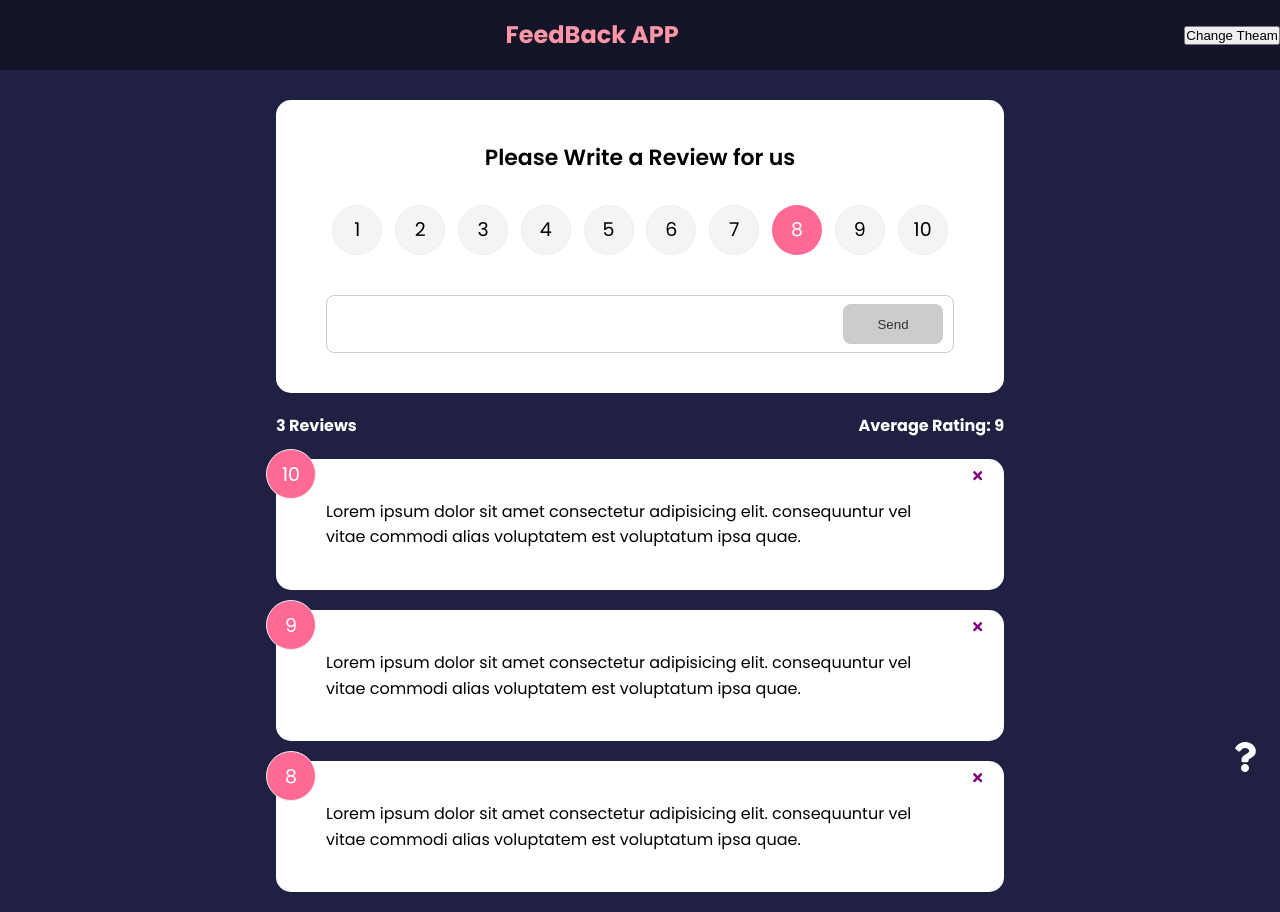
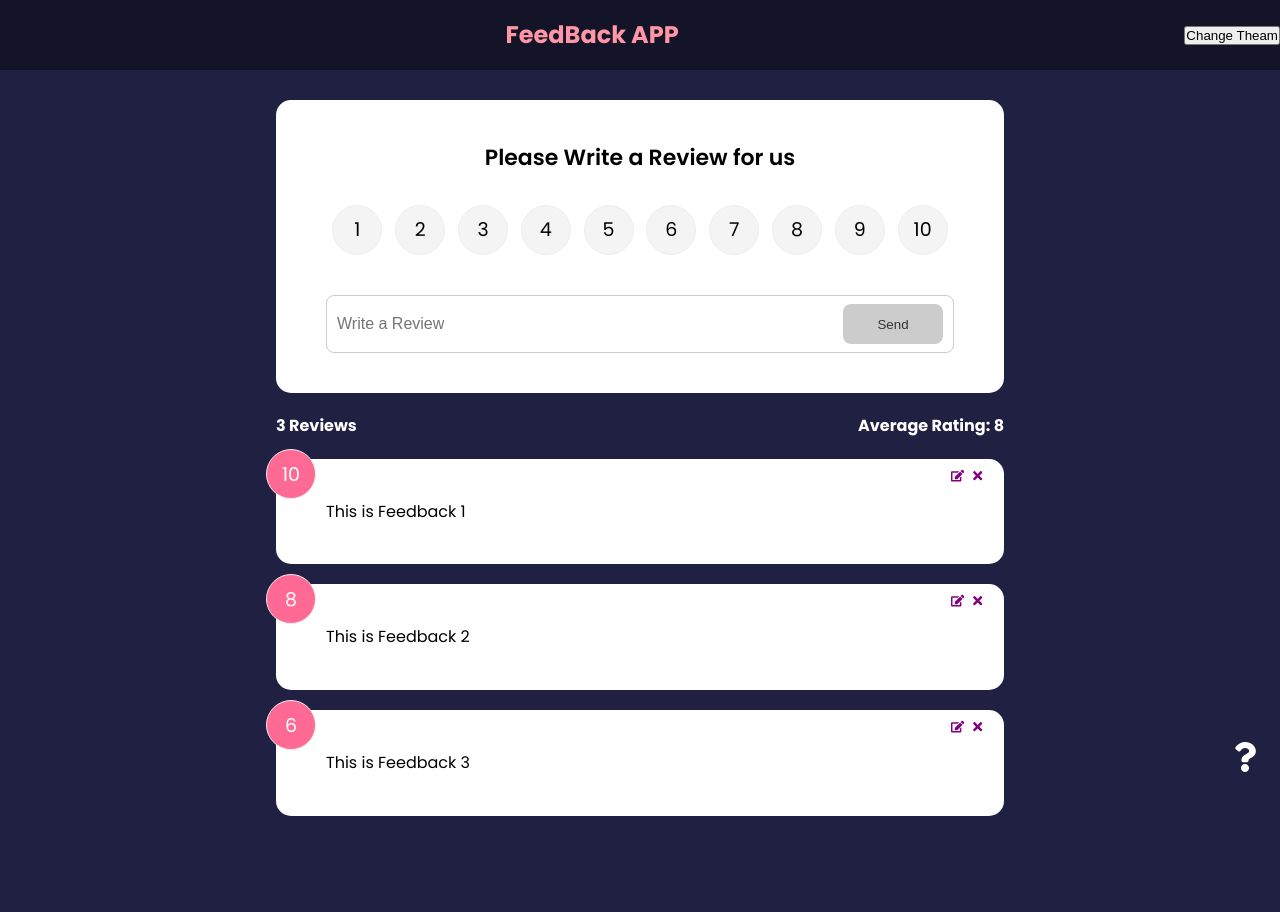
Before and after one commit to arub9090/Feedback_App, a React (Create React App) app: page / in a window 1280 px wide. After the commit the page ends 836 px from the top, so only its background shows below. Built offline with nearby package versions, Linux system fonts and the light colour scheme.

Commit message:
Add function to edit and update the feedback form

```diff
--- a/src/App.js
+++ b/src/App.js
@@ -1,4 +1,4 @@
-import { v4 as uuidv4 } from 'uuid';
+
 import { BrowserRouter as Router, Route, Routes } from 'react-router-dom';
 import Header from "./components/Header";
 import { useState } from 'react';
@@ -8,30 +8,21 @@ import FeedbackStates from "./components/FeedbackStates";
 import FeedbackForm from "./components/FeedbackForm";
 import AboutPage from './Pages/AboutPage';
 import AboutIconLink from './components/AboutIconLink';
-import Post from './components/Post';
+import { FeedbackProvider } from './Context/FeedbackContex';
+
 
 function App(){
 
-    const [feedBack, setFeedBack] = useState(FeedbackData);
     const [togtheam, settogtheam] = useState(false);
 
-    const deleteFeedback=(id)=>{
 
-       if (window.confirm("Are you Sure ?")) {
-        setFeedBack(feedBack.filter((item)=> item.id !== id))
-       }
-    }
 
     const namePass=(reverse)=>{
         settogtheam(reverse);
     }
 
-    const addFeedbackHandler=(newFeedback)=>{
-        newFeedback.id= uuidv4();
-        setFeedBack([newFeedback,...feedBack]);
-    }
-
     return (
+      <FeedbackProvider>
         <Router>
           <Header text="FeedBack APP" getData={namePass} />
           <div className="container">
@@ -41,25 +32,19 @@ function App(){
                 path="/"
                 element={
                   <>
-                  <FeedbackForm addFeedback={addFeedbackHandler} />
-                  <FeedbackStates feedBack={feedBack} />
-                  <FeedBackList
-                    feedBack={feedBack}
-                    handleDelete2={deleteFeedback}
-                    theam={togtheam}
-                  />
+                    <FeedbackForm />
+                    <FeedbackStates />
+                    <FeedBackList theam={togtheam} />
                   </>
                 }
               ></Route>
 
               <Route path="/about" element={<AboutPage />}></Route>
-
-            <Route path='/post/*' element={<Post />}></Route>
-
             </Routes>
             <AboutIconLink />
           </div>
         </Router>
+      </FeedbackProvider>
     );
 }
 
--- /dev/null
+++ b/src/Context/FeedbackContex.js
@@ -0,0 +1,77 @@
+import { v4 as uuidv4 } from 'uuid';
+import {createContext, useState} from 'react';
+
+const FeedbackContext= createContext();
+
+export const FeedbackProvider =({children}) => {
+    const [feedback, setFeedback]= useState([{
+        id: 1,
+        text: 'This is Feedback 1',
+        rating: 10
+    },
+    {
+        id: 2,
+        text: 'This is Feedback 2',
+        rating: 8
+    },
+    {
+        id: 3,
+        text: 'This is Feedback 3',
+        rating: 6
+    }])
+
+    const [editFeedback, setEditFeedback] = useState({item: {}, edit: false})
+ /**
+  * Adding Feedback
+  */
+    const addFeedbackHandler=(newFeedback)=>{
+        newFeedback.id= uuidv4();
+        setFeedback([newFeedback,...feedback]);
+    }
+
+    /**
+     * Deleting feedback
+     */
+
+    const deleteFeedback=(id)=>{
+        if (window.confirm("Are you Sure ?")) {
+            setFeedback(feedback.filter((item)=> item.id !== id))
+        }
+     }
+
+     /**
+      * Set the feedback to be edited
+      */
+     const editFeedbackHandler= (item) => {
+        setEditFeedback( {item,
+            edit: true})
+     }
+
+     /**
+      * Updating the Feedbackform
+      */
+
+     const updateFeedback= (id, upDatedItem) => {
+         setFeedback(
+             feedback.map((item)=> (item.id ===id ? {...item,...upDatedItem}: item))
+         )
+     }
+
+
+    return (
+      <FeedbackContext.Provider
+        value={{
+          feedback,
+          deleteFeedback,
+          addFeedbackHandler,
+          editFeedbackHandler,
+          editFeedback,
+          updateFeedback,
+        }}
+      >
+        {children}
+      </FeedbackContext.Provider>
+    );
+}
+
+export default FeedbackContext;
--- a/src/components/FeedBackList.jsx
+++ b/src/components/FeedBackList.jsx
@@ -1,18 +1,21 @@
-import PropTypes from 'prop-types'
 import { AnimatePresence, motion } from "framer-motion"
 import FeedbackItems from "./FeedbackItems";
+import {useContext} from 'react';
+import FeedbackContext from '../Context/FeedbackContex';
 
-function FeedBackList({feedBack, handleDelete2, theam}) {
-    if (!feedBack || feedBack.length === 0) {
+
+function FeedBackList({theam}) {
+    const {feedback } = useContext(FeedbackContext);
+    if (!feedback || feedback.length === 0) {
     return (<>Not Feedback Yet</>)
     }
 
     return (
         <div className="feedback-list">
             <AnimatePresence>
-            {feedBack.map((item)=>(
+            {feedback.map((item)=>(
                 <motion.div key={item.id} initial={{opacity: 0}} animate={{opacity: 1}} exit={{opacity: 0}}>
-                    <FeedbackItems key={item.id} item={item} handleDelete={handleDelete2} theam2={theam}/>
+                    <FeedbackItems key={item.id} item={item} theam2={theam}/>
                 </motion.div>
 
             ))}
@@ -20,14 +23,5 @@ function FeedBackList({feedBack, handleDelete2, theam}) {
         </div>
     )
 }
-FeedBackList.propTypes={
-    feedBack: PropTypes.arrayOf(
-        PropTypes.shape({
-            id: PropTypes.number.isRequired,
-            rating: PropTypes.number.isRequired,
-            text: PropTypes.string.isRequired,
-        })
-    ),
-}
 
 export default FeedBackList
--- a/src/components/FeedbackForm.jsx
+++ b/src/components/FeedbackForm.jsx
@@ -1,14 +1,25 @@
-import { useState } from "react"
+import { useState, useContext, useEffect} from "react"
 import RatingSelect from "./RatingSelect";
 import Button from "./shared/Button";
+import FeedbackContext from "../Context/FeedbackContex";
 
 import Card from "./shared/Card"
 
-function FeedbackForm({addFeedback}) {
-    const [text, setText] = useState('');
+function FeedbackForm() {
+
+    const {addFeedbackHandler, editFeedback, updateFeedback} = useContext(FeedbackContext);
+    const [text, setText] = useState("");
     const [btnDisabled, setBtnDisabled] = useState(true);
     const [message, setMessage] = useState('');
     const [rating, setRating] = useState(10);
+    useEffect(() => {
+        if(editFeedback.edit === true){
+            setBtnDisabled(false);
+            setText(editFeedback.item.text);
+            setRating(editFeedback.item.rating);
+        }
+
+    }, [editFeedback])
 
 
     const textHandler=(e)=>{
@@ -33,9 +44,14 @@ function FeedbackForm({addFeedback}) {
                 text,
                 rating,
             }
-            addFeedback(newFeedback);
-            setText('');
+
+            if(editFeedback.edit === true){
+                updateFeedback(editFeedback.item.id, newFeedback)
+            }else{
+                addFeedbackHandler(newFeedback);
+            }
         }
+        setText("");
     }
 
     return (
@@ -44,7 +60,7 @@ function FeedbackForm({addFeedback}) {
             <h2>Please Write a Review for us</h2>
             <RatingSelect select={(rating)=> setRating(rating)}/>
             <div className="input-group">
-                <input onChange={textHandler} type="text" name="" id=" " />
+                <input onChange={textHandler} type="text" name="" id="" value={text} placeholder="Write a Review" />
                 <Button type="submit" isDisabled={btnDisabled}>Send</Button>
             </div>
             {message && <div className="message">{message}</div>}
@@ -52,6 +68,7 @@ function FeedbackForm({addFeedback}) {
             </form>
         </Card>
     )
+
 }
 
 export default FeedbackForm
--- a/src/components/FeedbackItems.jsx
+++ b/src/components/FeedbackItems.jsx
@@ -1,14 +1,20 @@
 import PropTypes from 'prop-types'
-import {FaTimes} from 'react-icons/fa'
+import {FaTimes, FaEdit} from 'react-icons/fa'
+import {useContext} from 'react';
+import FeedbackContext from '../Context/FeedbackContex';
 
 import Card from "./shared/Card";
 
-function FeedbackItems({item, handleDelete, theam2}) {
+function FeedbackItems({item, theam2}) {
+  const {deleteFeedback, editFeedbackHandler} = useContext(FeedbackContext)
     return (
       <Card reverse={theam2}>
         <div className="num-display">{item.rating}</div>
         <button className="close">
-          <FaTimes color="purple" onClick={()=> handleDelete(item.id)}/>
+          <FaTimes color="purple" onClick={()=> deleteFeedback(item.id)}/>
+        </button>
+        <button className="edit">
+          <FaEdit onClick={()=>editFeedbackHandler(item)} color='purple'/>
         </button>
         <div className="text-display">{item.text}</div>
       </Card>
--- a/src/components/FeedbackStates.jsx
+++ b/src/components/FeedbackStates.jsx
@@ -1,23 +1,25 @@
-import PropTypes from 'prop-types'
+import {useContext} from 'react';
+import FeedbackContext from '../Context/FeedbackContex';
 
-function FeedbackStates({feedBack}) {
+function FeedbackStates() {
+    /**
+     * No need to feed the prop as we are brining it in from useContext
+     */
     // calculate rating
 
-    let average= (feedBack.reduce((acc,curr)=>{
+    const {feedback} = useContext(FeedbackContext);
+    let average= (feedback.reduce((acc,curr)=>{
         return acc+curr.rating
-    }, 0) / feedBack.length);
+    }, 0) / feedback.length);
 
     average= average.toFixed(1).replace(/[.,]0$/,'');
 
     return (
         <div className="feedback-stats">
-            <h4>{feedBack.length} Reviews</h4>
+            <h4>{feedback.length} Reviews</h4>
             <h4>Average Rating: {isNaN(average) ? 0 : average}</h4>
         </div>
     )
 }
 
-FeedbackStates.propTypes= {
-    feedBack: PropTypes.array.isRequired,
-}
-export default FeedbackStates
+export default FeedbackStates;
--- a/src/components/Post.jsx
+++ /dev/null
@@ -1,30 +0,0 @@
-import {Navigate, useNavigate, Routes, Route} from 'react-router-dom'
-function Post() {
-
-    const status=200;
-    const navigate= useNavigate();
-    if(status===404){
-        return <Navigate to='/notfound'/>
-    }
-
-    const onClick = () => {
-        console.log("Hello I got u");
-        navigate('/about');
-    }
-
-    return (
-        <div>
-            <p>Post Here: </p>
-
-            <button onClick={onClick}>Click ME</button>
-
-            <Routes>
-            <Route path='/show' element={<h1>Hello World Its Arif Rubayet</h1>}/>
-
-            </Routes>
-
-        </div>
-    )
-}
-
-export default Post
--- a/src/components/RatingSelect.jsx
+++ b/src/components/RatingSelect.jsx
@@ -1,7 +1,13 @@
-import {useState} from 'react'
+import {useState, useContext, useEffect} from 'react'
+import FeedbackContext from '../Context/FeedbackContex';
 
 function RatingSelect({select}) {
     const [selected, setSelected] = useState(8);
+    const {editFeedback} = useContext(FeedbackContext);
+
+    useEffect(() => {
+      setSelected(editFeedback.item.rating);
+    }, [editFeedback])
 
     const handleChange =(e)=>{
         setSelected(+e.currentTarget.value);
```
Also changed, not shown: 1 other file (tests, documents, lock files or other folders). Lines whose indentation alone changed are shown as unchanged.
